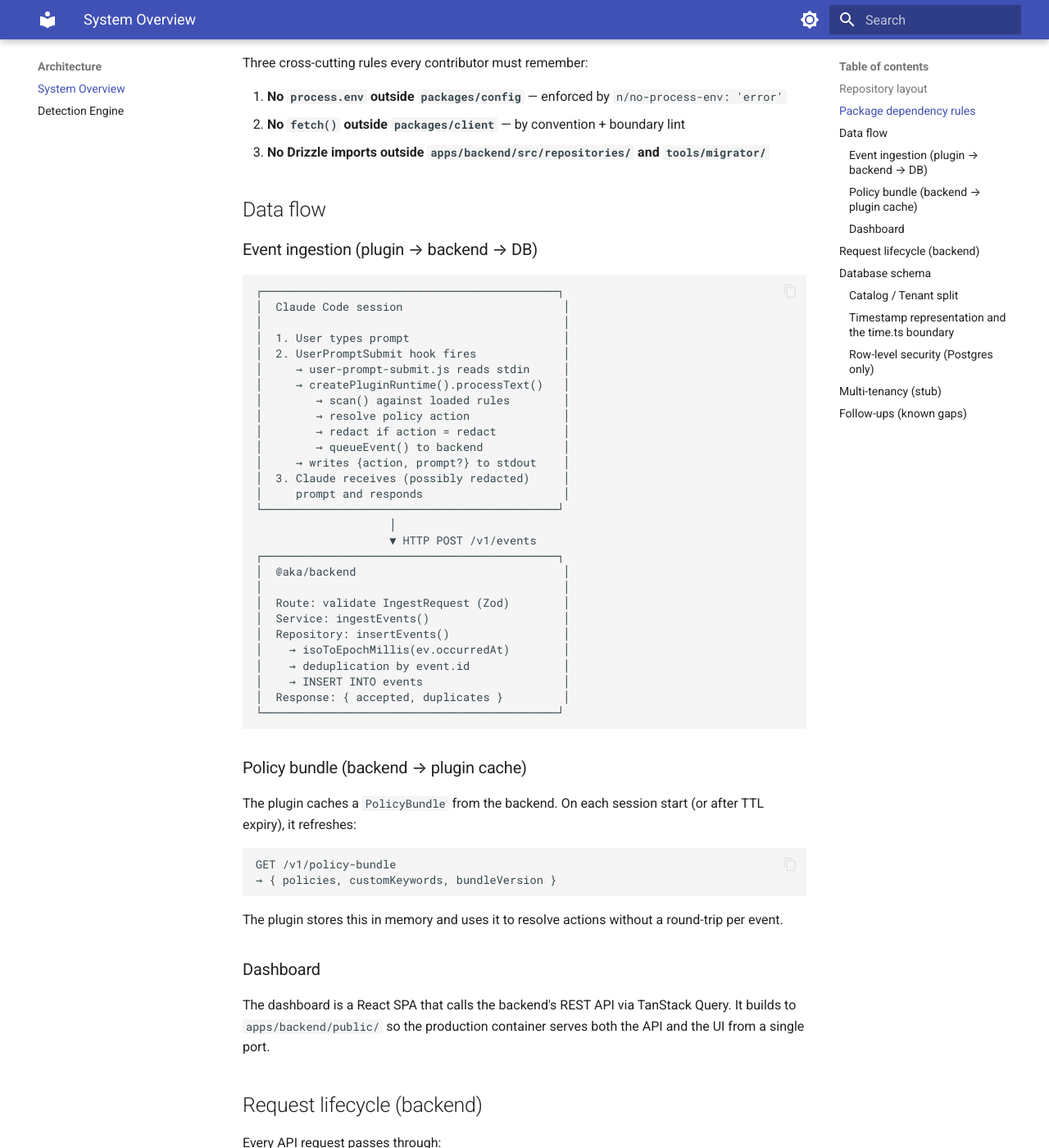
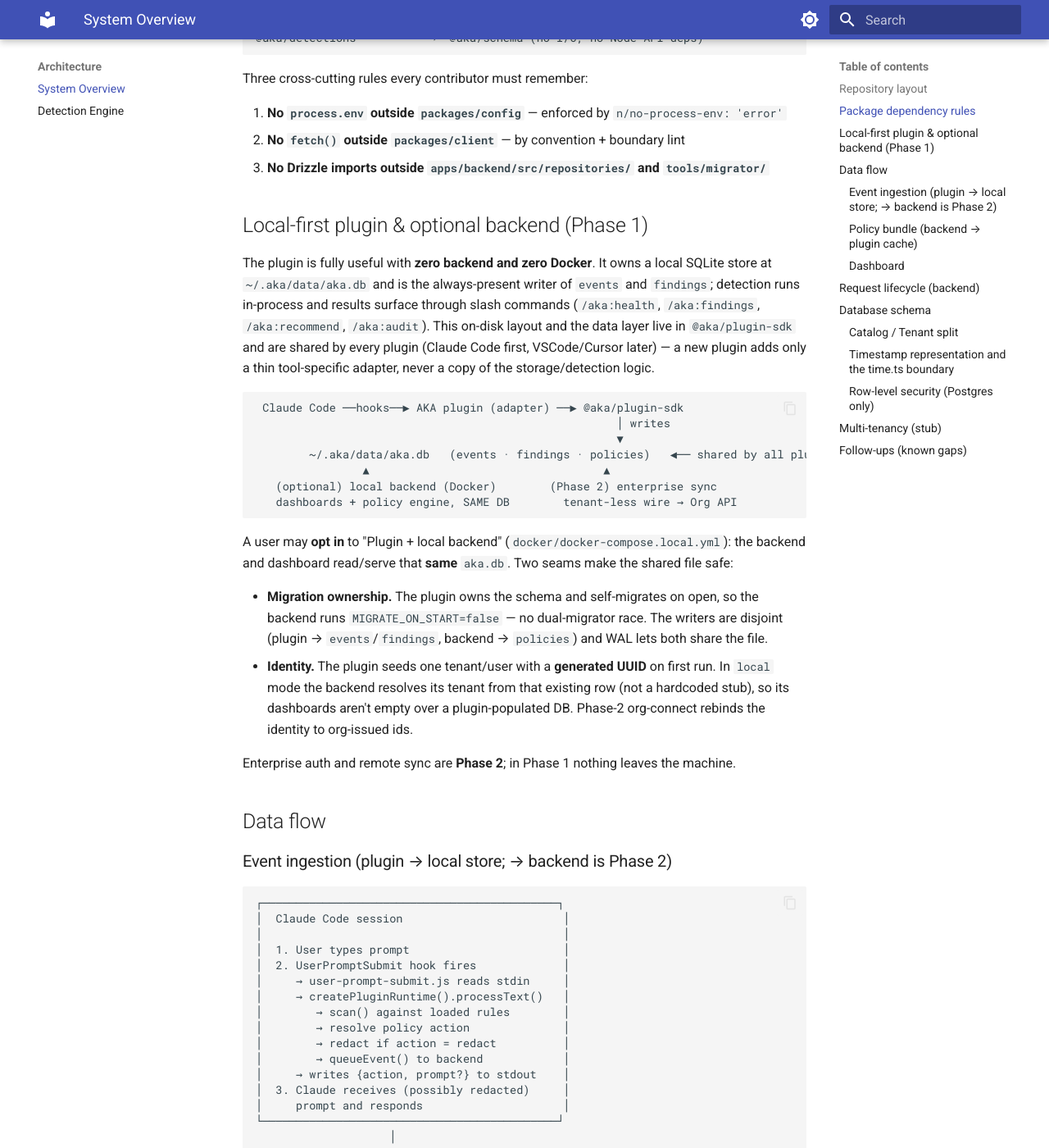
Before and after one commit to akasecurity/ai-tc-docs, an MkDocs documentation site: the page built from docs/architecture/overview.md, in a window 1280 px wide and 1400 px high, scrolled down 1097 px. Shown: the whole window at 82% size. Built offline with MkDocs 1.6.1 and Material for MkDocs 9.7.7, drawn with Linux system fonts in a browser that asks for light colours; some of the changed text lies outside the part shown.

Commit message:
feat(plugin): optional local backend over the shared ~/.aka DB + docs (WP11,13,14)
WP11 — "Plugin + local backend" (opt-in full experience over the same DB):
- Backend resolves its tenant from the existing tenants row in local mode
  (catalog-users findLocalIdentity + a boot-time resolution in app.ts), so a
  backend pointed at the plugin's ~/.aka/data/aka.db scopes to the plugin's
  generated-UUID tenant instead of the 0000…0001 stub — its dashboards are no
  longer empty over a populated DB. Falls back to the stub ids on a fresh/empty
  DB and never aborts boot, so the Bearer/test path is unchanged.
- docker/docker-compose.local.yml: backend (MODE=local, SQLITE_PATH=/data/aka.db,
  MIGRATE_ON_START=false, port 7878) + dashboard, bind-mounting ${HOME}/.aka/data.
  Migrations off — the plugin owns the schema; writers are disjoint (plugin →
  events/findings, backend → policies) and WAL lets both share the file.
- dashboard vite.config: env-configurable dev-proxy target (VITE_PROXY_TARGET)
  so the containerized dashboard reaches the backend service; default unchanged.

Tests: catalog-users findLocalIdentity (empty + seeded); a new
app-local-identity.test.ts proving an ingested event is scoped to the plugin's
random tenant, not the stub. Existing app.test.ts unchanged (99 backend tests).

WP13 — docs: architecture/overview.md (local-first model + diagram),
getting-started/configuration.md (plugin settings.json + local-backend config),
plugin/claude-code.md (Plugin + local backend section), README.md (local-first
quick start).

WP14: pnpm lint && pnpm typecheck && pnpm test green across all workspaces.

Co-Authored-By: Claude Opus 4.8 <noreply@anthropic.com>

````diff
--- a/docs/architecture/overview.md
+++ b/docs/architecture/overview.md
@@ -28,8 +28,9 @@ ai-control-plane/
 │   └── write-detection-rule/SKILL.md
 └── docker/
     ├── Dockerfile
-    ├── docker-compose.yml        (prod)
-    └── docker-compose.dev.yml    (dev)
+    ├── docker-compose.yml        (prod / self-hosted)
+    ├── docker-compose.dev.yml    (dev)
+    └── docker-compose.local.yml  (plugin + local backend over ~/.aka/data)
 ```
 
 ## Package dependency rules
@@ -53,9 +54,45 @@ Three cross-cutting rules every contributor must remember:
 2. **No `fetch()` outside `packages/client`** — by convention + boundary lint
 3. **No Drizzle imports outside `apps/backend/src/repositories/` and `tools/migrator/`**
 
+## Local-first plugin & optional backend (Phase 1)
+
+The plugin is fully useful with **zero backend and zero Docker**. It owns a local
+SQLite store at `~/.aka/data/aka.db` and is the always-present writer of `events`
+and `findings`; detection runs in-process and results surface through slash
+commands (`/aka:health`, `/aka:findings`, `/aka:recommend`, `/aka:audit`). This
+on-disk layout and the data layer live in `@aka/plugin-sdk` and are shared by
+every plugin (Claude Code first, VSCode/Cursor later) — a new plugin adds only a
+thin tool-specific adapter, never a copy of the storage/detection logic.
+
+```
+ Claude Code ──hooks──▶ AKA plugin (adapter) ──▶ @aka/plugin-sdk
+                                                      │ writes
+                                                      ▼
+        ~/.aka/data/aka.db   (events · findings · policies)   ◀── shared by all plugins
+                ▲                                   ▲
+   (optional) local backend (Docker)        (Phase 2) enterprise sync
+   dashboards + policy engine, SAME DB        tenant-less wire → Org API
+```
+
+A user may **opt in** to "Plugin + local backend" (`docker/docker-compose.local.yml`):
+the backend and dashboard read/serve that **same** `aka.db`. Two seams make the
+shared file safe:
+
+- **Migration ownership.** The plugin owns the schema and self-migrates on open,
+  so the backend runs `MIGRATE_ON_START=false` — no dual-migrator race. The
+  writers are disjoint (plugin → `events`/`findings`, backend → `policies`) and
+  WAL lets both share the file.
+- **Identity.** The plugin seeds one tenant/user with a **generated UUID** on
+  first run. In `local` mode the backend resolves its tenant from that existing
+  row (not a hardcoded stub), so its dashboards aren't empty over a
+  plugin-populated DB. Phase-2 org-connect rebinds the identity to org-issued ids.
+
+Enterprise auth and remote sync are **Phase 2**; in Phase 1 nothing leaves the
+machine.
+
 ## Data flow
 
-### Event ingestion (plugin → backend → DB)
+### Event ingestion (plugin → local store; → backend is Phase 2)
 
 ```
 ┌────────────────────────────────────────────┐
````
Also changed, not shown: docs/getting-started/configuration.md (+28 -6 lines), docs/plugin/claude-code.md (+18 -0 lines).
